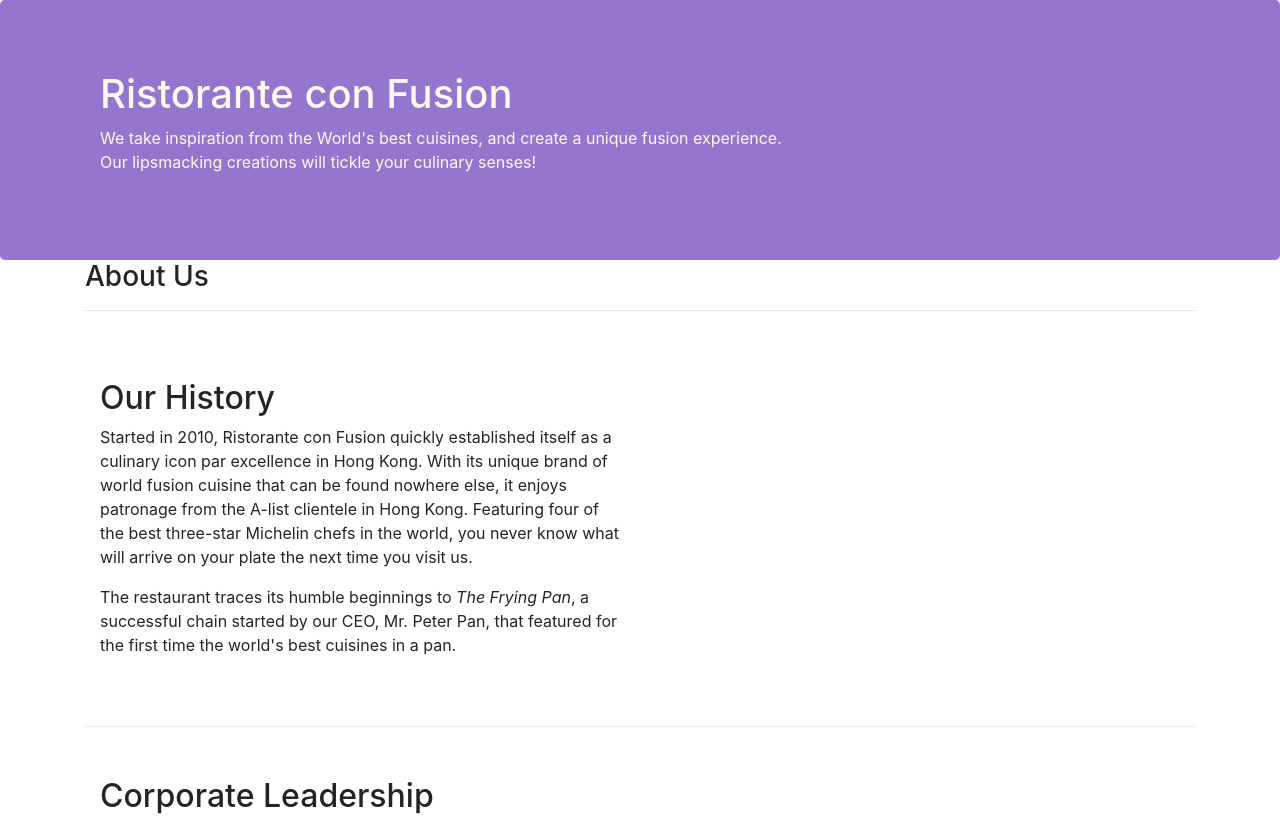
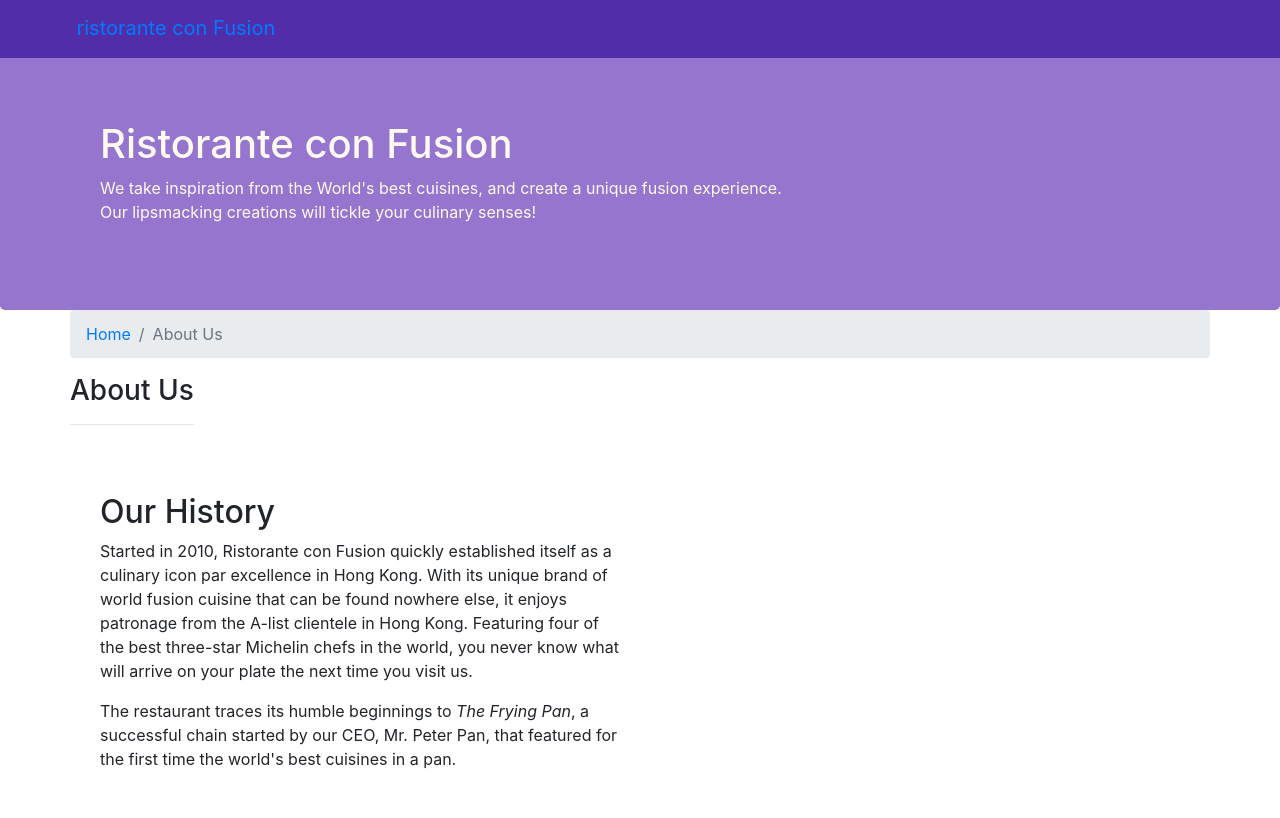
Before and after one commit to macguti/bootstrap, a website: page aboutus.html in a window 1280 px wide. Shown: the top 818 px of the page. Drawn offline with nearby package versions, Linux system fonts and the light colour scheme.

Commit message:
navbar-breadcrumb

```diff
--- a/aboutus.html
+++ b/aboutus.html
@@ -14,6 +14,22 @@
 </head>
 
 <body>
+      <nav class=" navbar navbar-inverse navbar-toggleable-sm  fixed-top">
+        <div >
+                       <button class="navbar-toggler" type="button" data-toggle="collapse" data-target="#Navbar">
+                <span class="navbar-toggler-icon"></span>
+            </button>
+            <a class="navbar-brand" href="./index.html"> ristorante con Fusion </a>
+            <div class="collapse navbar-collapse" id="Navbar">
+                <ul class="navbar-nav">
+                    <li class="nav-item "><a class="nav-link" href="./index.html">Home</a></li>
+                    <li class="nav-item active"><a class="nav-link" href="#">About</a></li>
+                    <li class="nav-item"><a class="nav-link" href="#">Menu</a></li>
+                    <li class="nav-item"><a class="nav-link" href="#">Contact</a></li>
+                 </ul>
+    </div>
+</div>
+</nav>
 
     <header class="jumbotron">
         <div class="container">
@@ -29,7 +45,11 @@
     </header>
 
     <div class="container" >
-        <div >
+        <div class="row">
+            <ol class="col-12 breadcrumb">
+                <li class="breadcrumb-item"><a href="./index.html">Home</a></li>
+                <li class="breadcrumb-item active">About Us</li>
+            </ol>
             <div  >
                <h3>About Us</h3>
                <hr>
@@ -71,7 +91,7 @@
                 <div class="col-5 offset-1 col-sm-2">
                     <h5>Links</h5>
                     <ul class="list-unstyled">
-                        <li><a href="#">Home</a></li>
+                        <li><a href="./index.html">Home</a></li>
                         <li><a href="#">About</a></li>
                         <li><a href="#">Menu</a></li>
                         <li><a href="#">Contact</a></li>
--- a/css/styles.css
+++ b/css/styles.css
@@ -30,3 +30,13 @@ min-height: 400px;
 
     font-size: 80%
 }
+
+body {
+    padding:50px 0px 0px 0px;
+    z-index:0;
+
+}
+
+.navbar-inverse{
+    background-color:#512da8;
+}
```
Also changed, not shown: index.html (+22 -2 lines).
